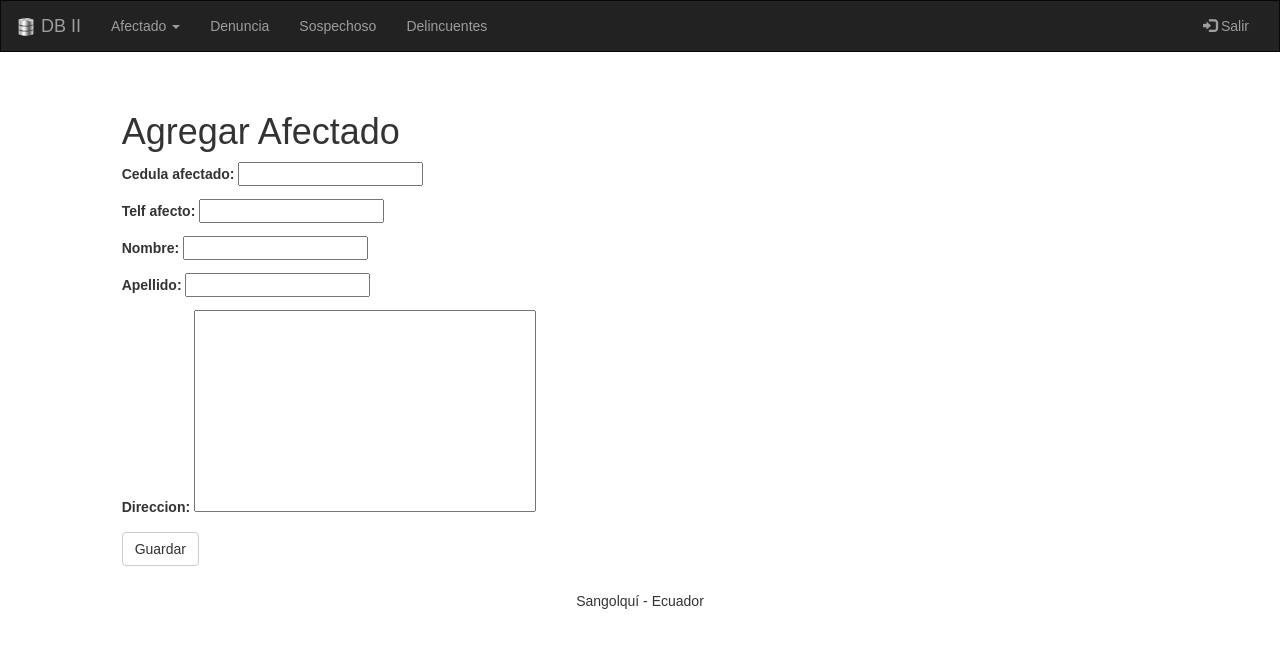
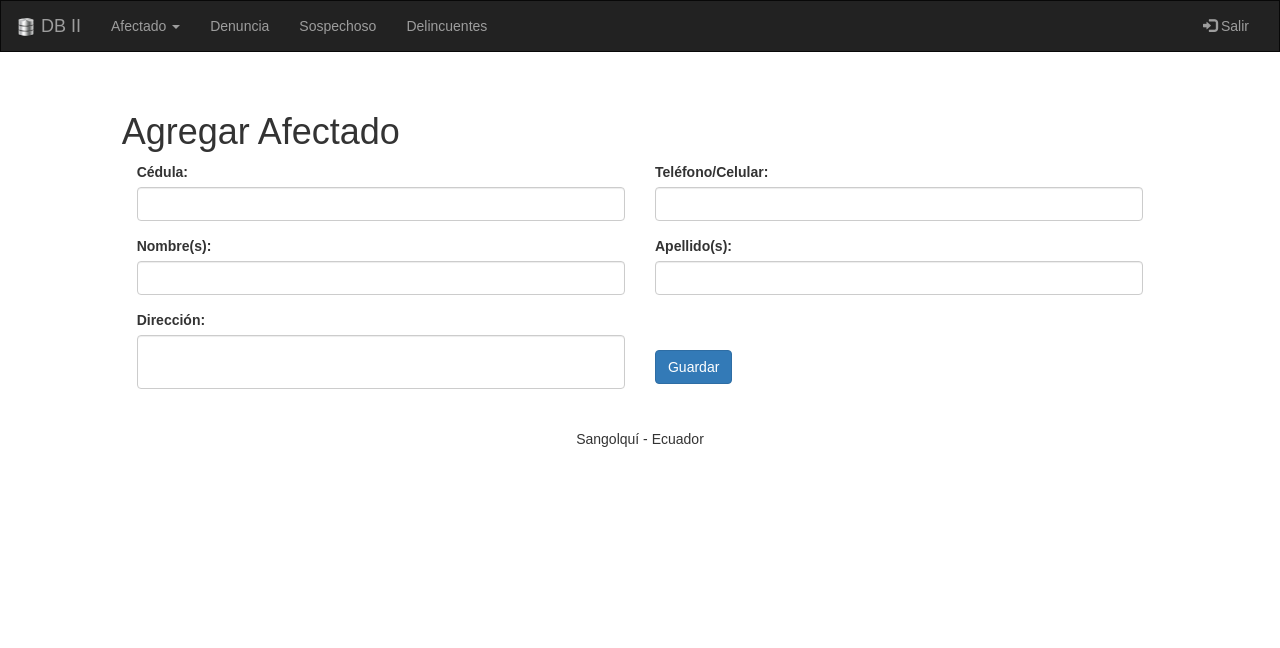
Before and after one commit to wolfcito/juzgado, a Django app: page /afectado/nuevo/ in a window 1280 px wide. Shown: the top 648 px of the page. Run offline with Django 3.2, Linux system fonts and the light colour scheme; some libraries are stand-ins or nearby versions.

Commit message:
Diseño del formulario Base de Datos Difusa - Juzgado

```diff
--- a/afectado/forms.py
+++ b/afectado/forms.py
@@ -1,3 +1,5 @@
+from django.utils.translation import ugettext_lazy as _
+from django.forms import widgets, TextInput, Textarea
 from django import forms
 from .models import Afectado
 
@@ -6,3 +8,13 @@ class FrmAfectado(forms.ModelForm):
 	class Meta:
 		model = Afectado
 		fields = ('cedula_afectado','telf_afecto','nombre','apellido','direccion',)
+		labels = {	'cedula_afectado': _('Cédula'),
+					'telf_afecto': _('Teléfono/Celular'),
+					'nombre': _('Nombre(s)'),
+					'apellido': _('Apellido(s)'),
+					'direccion': _('Dirección'),}
+		widgets = {	'cedula_afectado':TextInput(attrs={'class': 'form-control'}),
+					'telf_afecto':TextInput(attrs={'class': 'form-control'}),
+					'nombre':TextInput(attrs={'class': 'form-control'}),
+					'apellido':TextInput(attrs={'class': 'form-control'}),
+					'direccion':Textarea(attrs={'class': 'form-control','rows': 2}),}
--- a/afectado/templates/afectado/nuevo_afectado.html
+++ b/afectado/templates/afectado/nuevo_afectado.html
@@ -2,7 +2,17 @@
 {% block content %}
 <h1>Agregar Afectado</h1>
 <form role="form" method="POST" class="post-form">{% csrf_token %}
-{{ form.as_p }}
-	<button type="submit" class="save btn btn-default">Guardar</button>
+
+{% for campo in form %}
+<div class="form-group col-xs-6">
+{{ campo.errors }}
+{{ campo.label_tag }} <br>
+{{ campo }}
+</div>
+{% endfor %}
+<div class="form-group col-xs-6">
+<br><br>
+	<button type="submit" class="save btn btn-primary">Guardar</button>
+</div>
 </form>
 {% endblock content %}
--- a/afectado/views.py
+++ b/afectado/views.py
@@ -3,7 +3,7 @@ from .models import Afectado
 from .forms import FrmAfectado
 
 def inicio(request):
-	usuario = "Invitado"
+	usuario = "Grupo 6"
 	return render(request, 'afectado/inicio.html',{'usuario':usuario})
 
 def lista_afectados(request):
```
